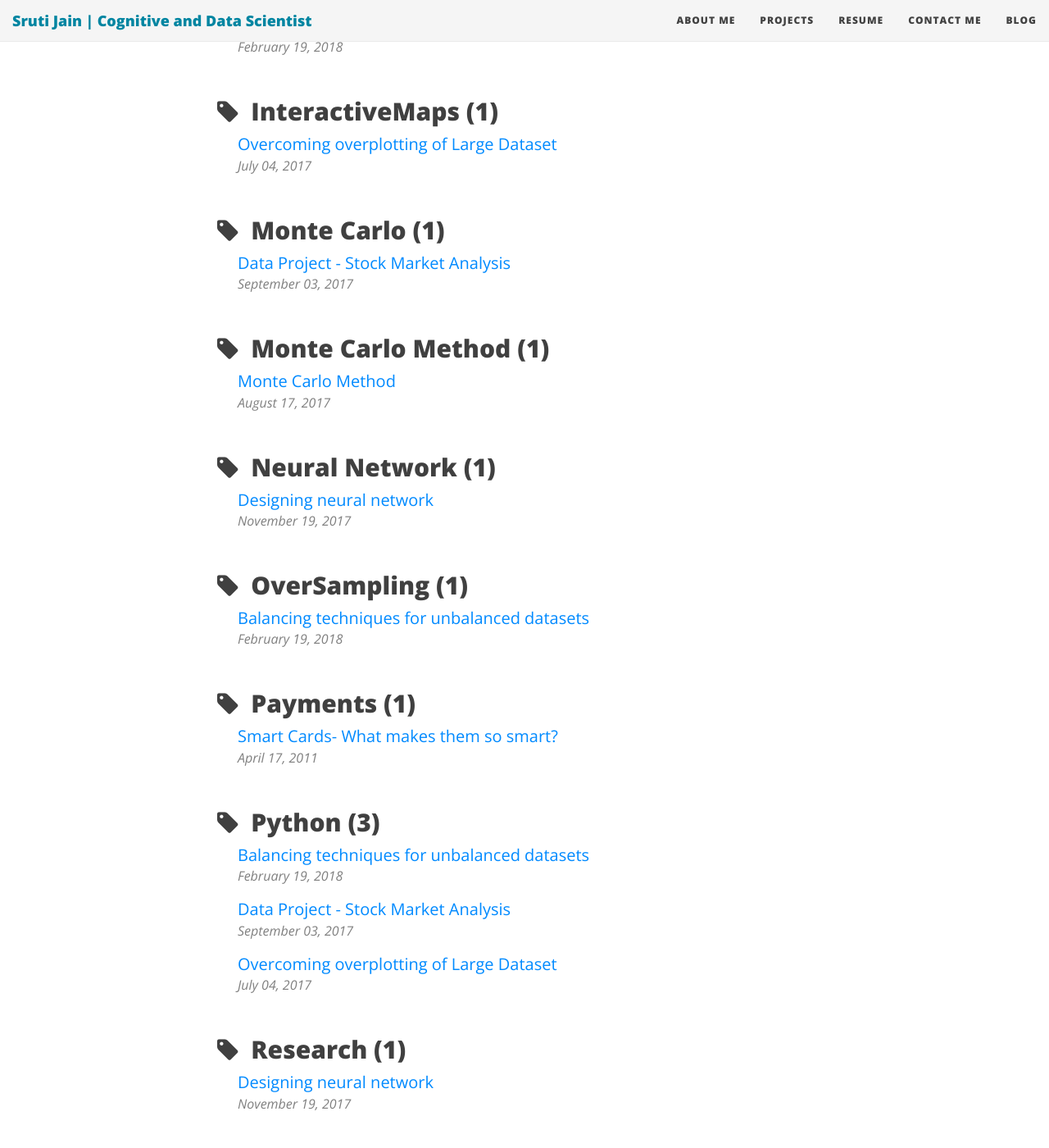
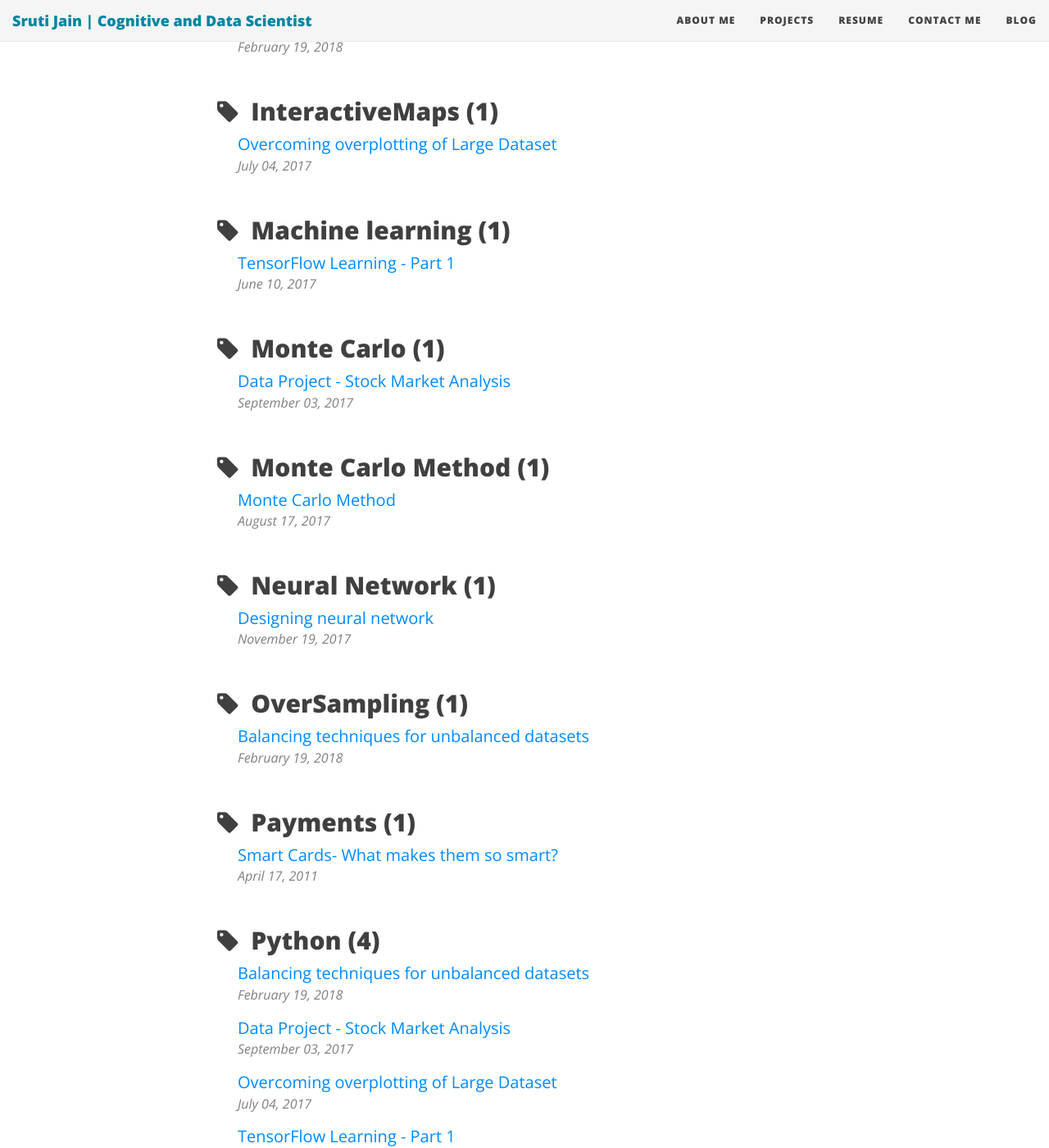
Before and after one commit to sruti-jain/sruti-jain.github.io, a Jekyll site: the page built from tags.html, in a window 1280 px wide and 1400 px high, scrolled down 2149 px. Shown: the whole window at 82% size. Built offline with Jekyll 4.4.1, drawn with Linux system fonts in a browser that asks for light colours; nearby versions of some CDN libraries; some of the changed text lies outside the part shown.

Commit message:
Update 2017-06-10-SimpleLinearModel.md

````diff
--- a/_posts/2017-06-10-SimpleLinearModel.md
+++ b/_posts/2017-06-10-SimpleLinearModel.md
@@ -1,9 +1,12 @@
+---
+layout: post
+title: TensorFlow Learning - Part 1
+subtitle: Simple Linear Model
+tags: [Tensorflow, Python, Machine learning]
+---
 
-# Simple Linear Model
-
-## Introduction
+**Introduction**
 This tutorial demonstrates the basic workflow of a simple linear model using TensorFlow for the so-called MNIST data-set with images of hand-written digits. We define and optimize a mathematical model in TensorFlow, while plotting & discussing the results.
-
 
 ```python
 # Import libraries
@@ -16,7 +19,6 @@ import warnings
 warnings.filterwarnings('ignore')
 from sklearn.metrics import confusion_matrix
 ```
-
 
 ```python
 # Loading the MNIST Dataset
@@ -51,7 +53,6 @@ data.test.labels[0:5, :]
            [ 0.,  1.,  0.,  0.,  0.,  0.,  0.,  0.,  0.,  0.],
            [ 1.,  0.,  0.,  0.,  0.,  0.,  0.,  0.,  0.,  0.],
            [ 0.,  0.,  0.,  0.,  1.,  0.,  0.,  0.,  0.,  0.]])
-
 
 
 
@@ -124,10 +125,10 @@ plot_images(images=images, cls_true=cls_true)  # Plot the images and labels usin
 ```
 
 
-![png](output_10_0.png)
+![png](/img/Tensorflow_Linear/output_10_0.png)
 
 
-### Defining our TensorFlow Graph
+**Defining our TensorFlow Graph**
 A TensorFlow graph consists of the following parts:
 1. Placeholder variables used to change the input to the graph.
 2. Model variables that are going to be optimized so as to make the model perform better.
@@ -321,7 +322,6 @@ plot_test_sample()
 ![png](/img/Tensorflow_Linear/output_27_1.png)
 
 
-
 ```python
 plot_weights()
 ```
````
